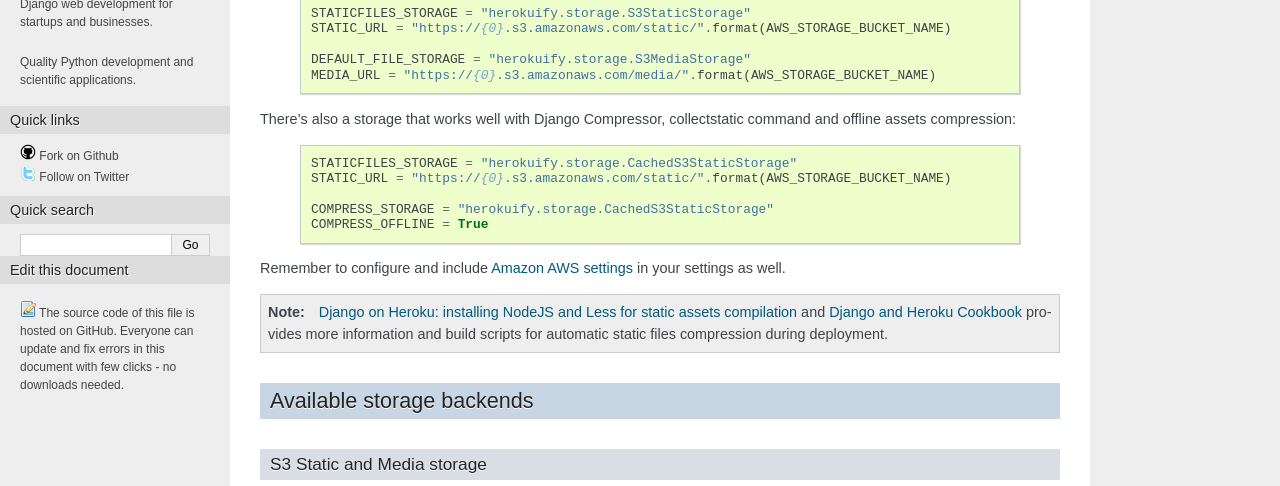
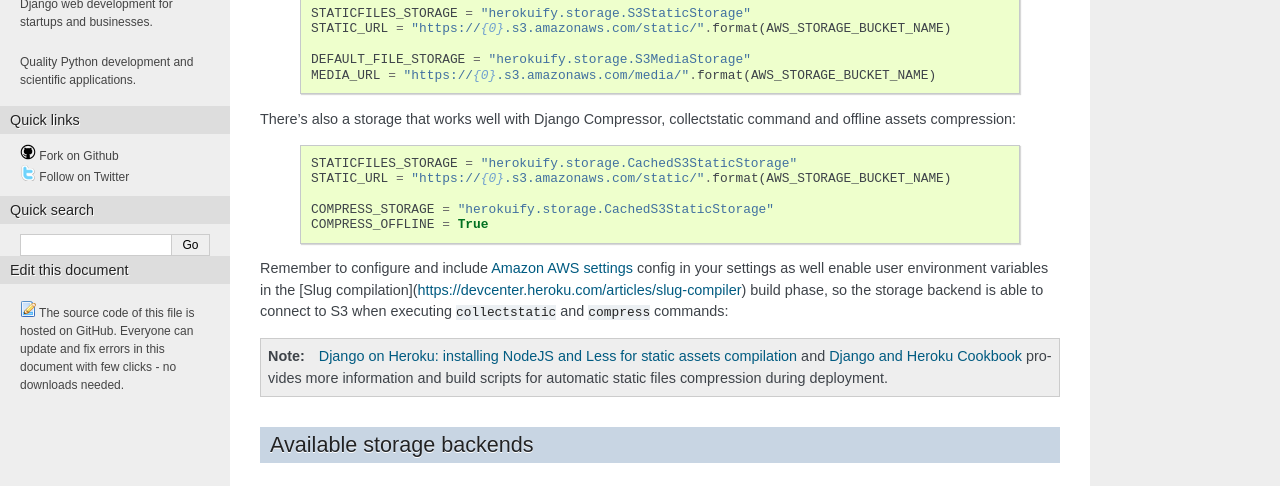
Before and after one commit to nigma/django-herokuify, a Sphinx documentation site: the page built from docs/storage.rst, in a window 1280 px wide and 900 px high, scrolled down 374 px, cut to the strip 0-486 px from the top of the window. Built offline with Sphinx 7.4.7, drawn with Linux system fonts in a browser that asks for light colours.

Commit message:
Add note on enabling heroku user env during build

```diff
--- a/docs/storage.rst
+++ b/docs/storage.rst
@@ -35,7 +35,16 @@
     COMPRESS_STORAGE = "herokuify.storage.CachedS3StaticStorage"
     COMPRESS_OFFLINE = True
 
-Remember to configure and include :doc:`aws` in your settings as well.
+
+Remember to configure and include :doc:`aws` config in your settings
+as well enable user environment variables in the
+[Slug compilation](https://devcenter.heroku.com/articles/slug-compiler) build
+phase, so the storage backend is able to connect to S3 when executing
+``collectstatic`` and ``compress`` commands:
+
+  .. code-block: shell
+
+    heroku labs:enable user-env-compile
 
 .. note::
 
```
